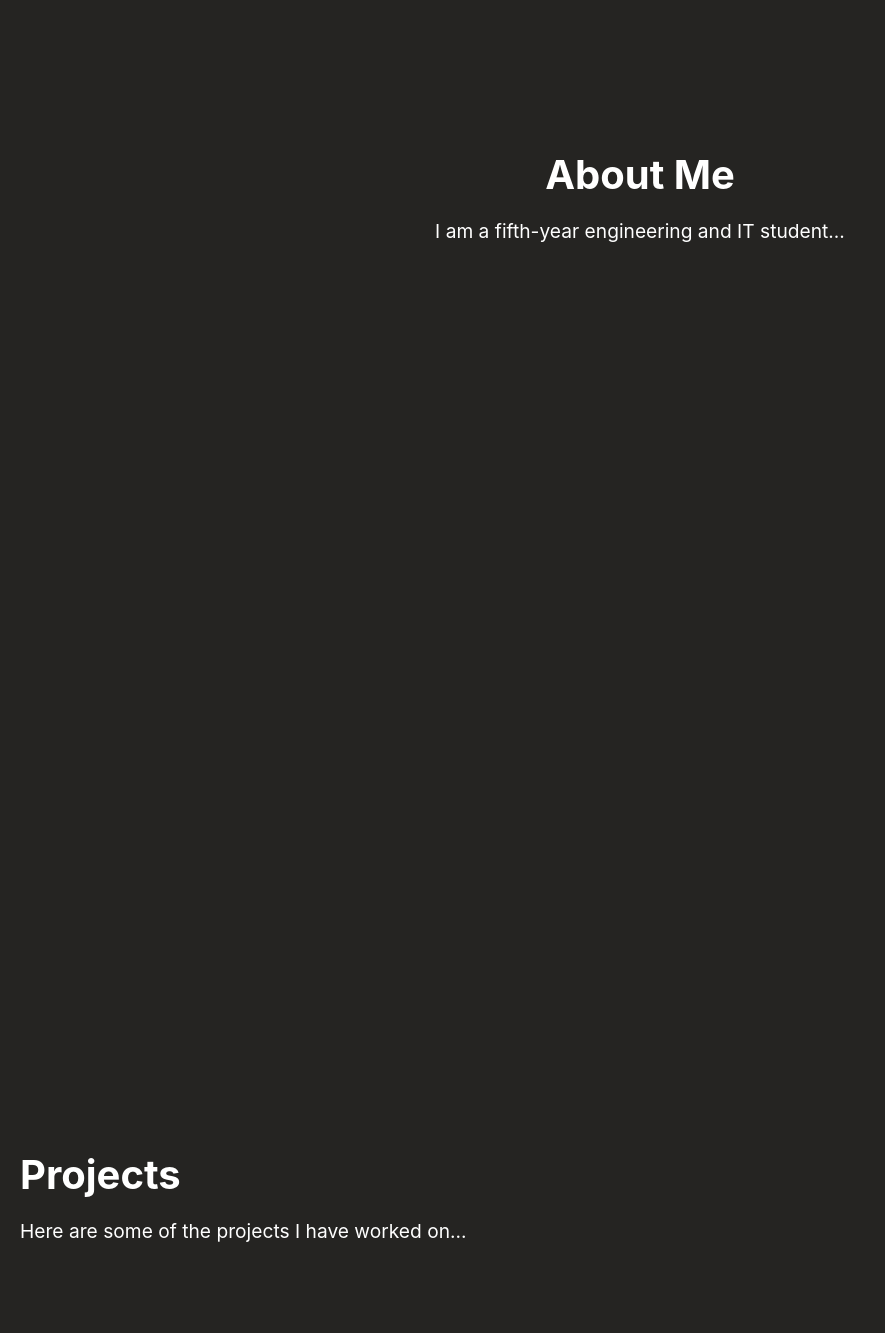
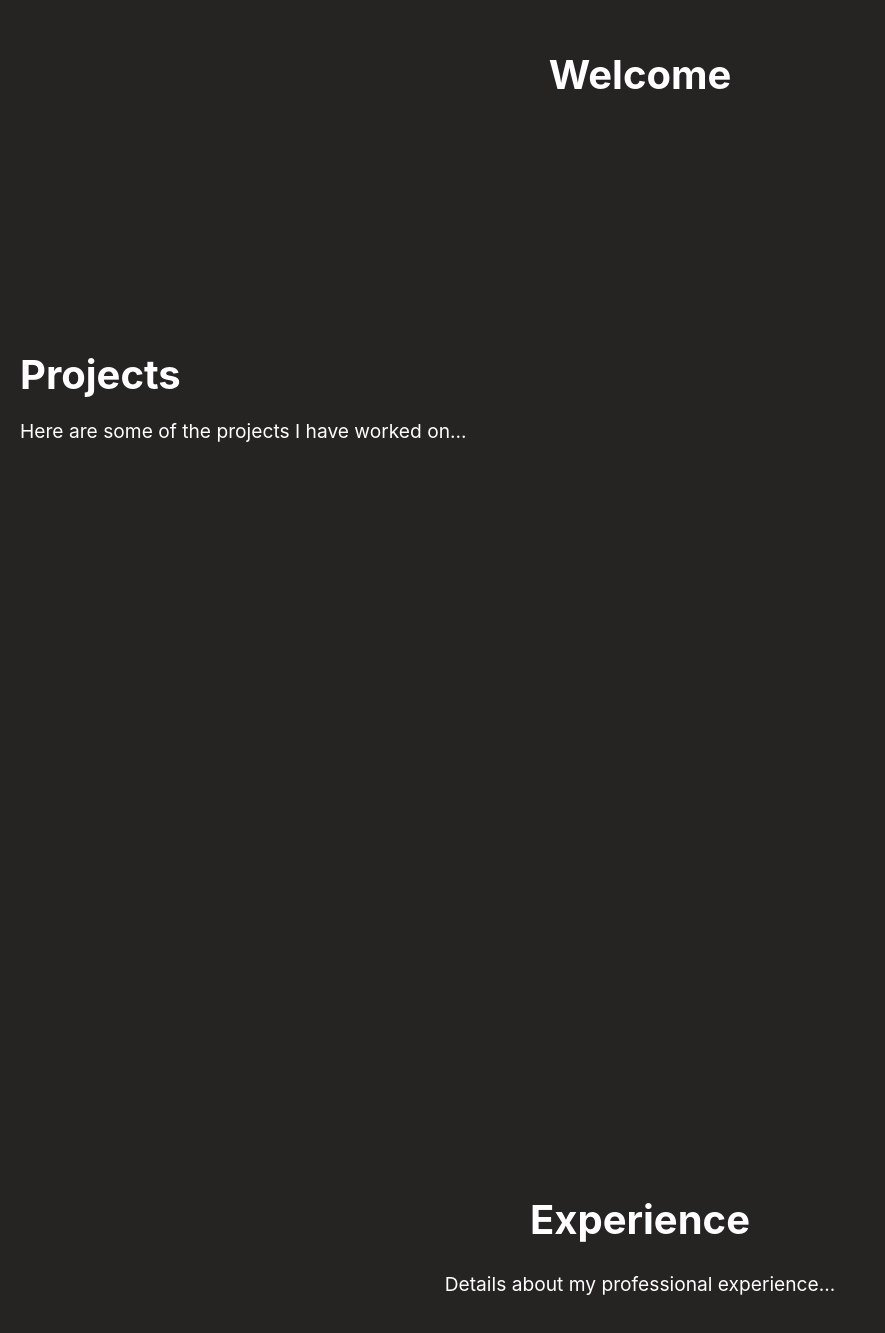
Before and after one commit to jdWilU/Personal-Portfolio, a React (Create React App) app: page / in a window 1280 px wide. Shown: the part 1263-2596 px from the top of the page, without its empty margins (0-885 px from the left). Built offline with nearby package versions, Linux system fonts and the light colour scheme.

Commit message:
added fonts

```diff
--- a/src/App.css
+++ b/src/App.css
@@ -1,10 +1,5 @@
 .App {
   text-align: center;
-}
-
-.App-logo {
-  height: 40vmin;
-  pointer-events: none;
 }
 
 .App-header {
@@ -25,8 +20,17 @@
 /* App.css */
 section {
   padding: 100px 20px;
-  height: 100vh;
+  height: 80vh;
   color: white; /* Default text color */
+}
+
+#main{
+  padding: 0%;
+  display: block; /* Removes inline spacing */
+
+  margin: 0; /* Removes default margin */
+  width: 100%; /* Ensure it spans the container width */
+
 }
 
 #about {
@@ -52,6 +56,7 @@ section {
 }
 
 h1 {
+
   font-size: 2.5rem;
   margin-bottom: 20px;
 }
@@ -60,6 +65,10 @@ p {
   font-size: 1.2rem;
 }
 
+h2 {
+  font-size: 2.5rem;
+  margin-bottom: 20px;
+}
 
 img {
   display: block; /* Removes inline spacing */
@@ -67,3 +76,6 @@ img {
   padding: 0;
   width: 100%; /* Ensure it spans the container width */
 }
+
+
+/* Font Styling */
--- a/src/App.js
+++ b/src/App.js
@@ -6,22 +6,26 @@ function App() {
   return (
     <div className="App">
       <Navbar />
-      <img src="/images/mesh-gradient (1).png" alt="Description of the image" />
+
+      <section id="main">
+        <img src="/images/mesh-gradient (1).png" alt="Description of the image" />
+        <h1>Welcome</h1>
+      </section>
 
       <section id="about">
-        <h1>About Me</h1>
+        <h2>About Me</h2>
         <p>I am a fifth-year engineering and IT student...</p>
       </section>
       <section id="projects">
-        <h1>Projects</h1>
+        <h2>Projects</h2>
         <p>Here are some of the projects I have worked on...</p>
       </section>
       <section id="experience">
-        <h1>Experience</h1>
+        <h2>Experience</h2>
         <p>Details about my professional experience...</p>
       </section>
       <section id="contact">
-        <h1>Contact</h1>
+        <h2>Contact</h2>
         <p>You can reach me at example@example.com</p>
       </section>
     </div>
```
Also changed, not shown: public/fonts/NeutralFace-Bold.otf (added), public/fonts/NeutralFace.otf (added).
